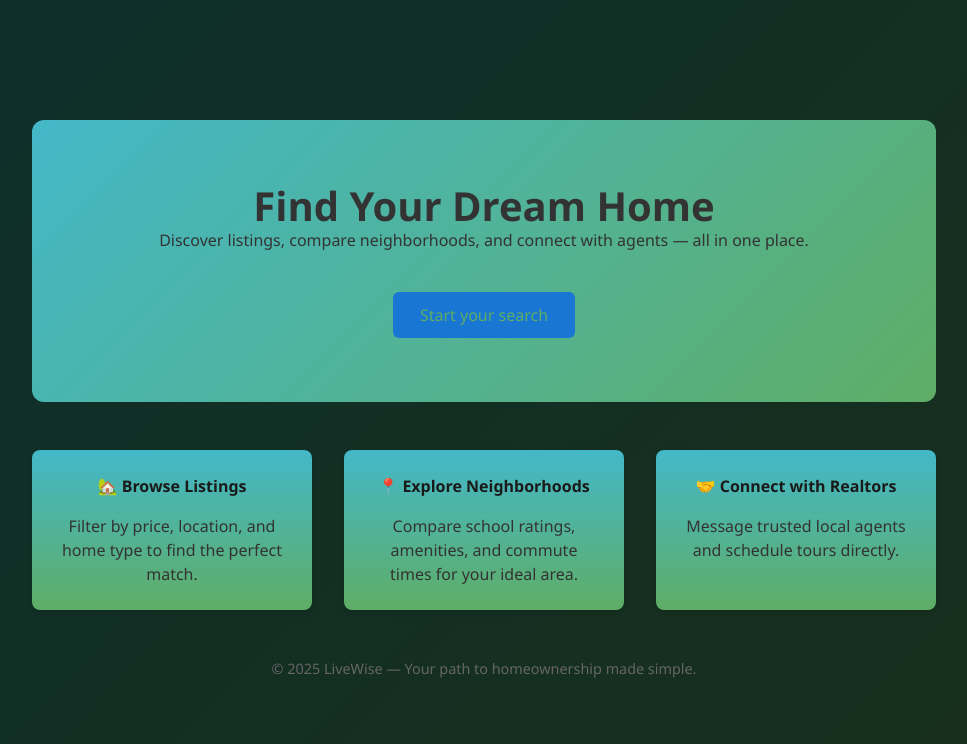
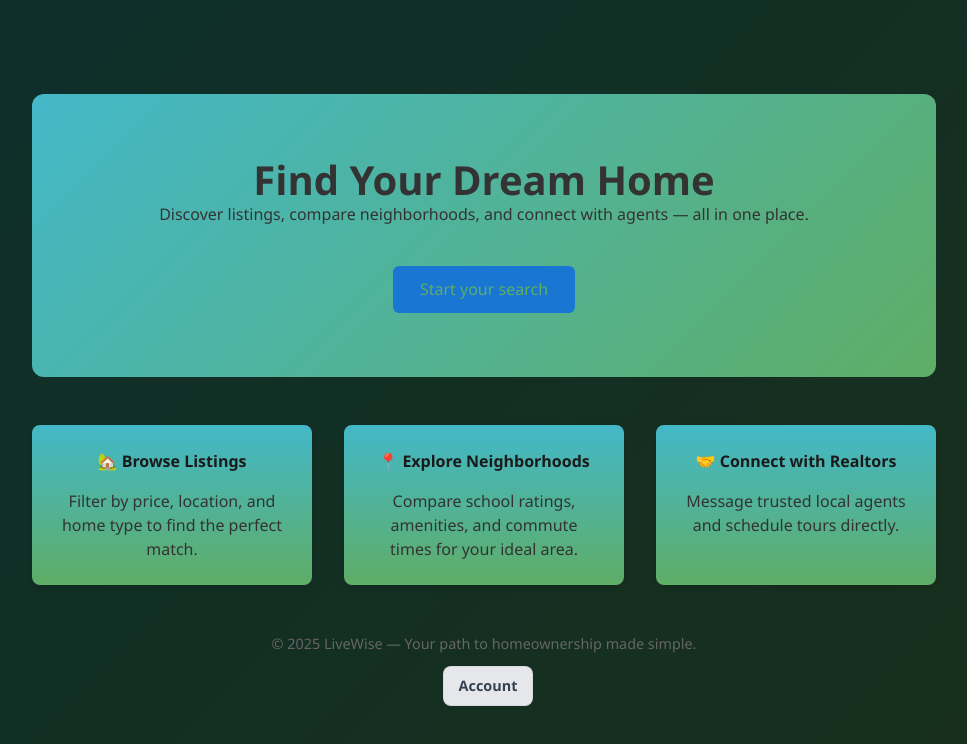
Before and after one commit to WVU-CS330-2025-08-Group03/cs330-2025-group03, a React (Vite) app in the folder frontend/app/: page / in a window 1280 px wide. Shown: the top 744 px of the page, without its empty margins (156-1123 px from the left). Built offline with nearby package versions, Linux system fonts and the light colour scheme.

Commit message:
Account button on homepage

```diff
--- a/frontend/app/src/App.css
+++ b/frontend/app/src/App.css
@@ -71,3 +71,21 @@ footer {
   font-size: 0.9rem;
   color: #666;
 }
+
+/* Account button under slogan (grey) */
+.account-slogan-btn { display: none; }
+
+/* Footer account button (grey) */
+.footer-account-btn {
+  display: inline-block;
+  margin-top: 0.75rem;
+  margin-left: 0.5rem;
+  padding: 0.5rem 0.9rem;
+  background: #e5e7eb;
+  color: #374151;
+  border-radius: 8px;
+  text-decoration: none;
+  font-weight: 600;
+  border: 1px solid rgba(55,65,81,0.08);
+}
+.footer-account-btn:hover { background: #d1d5db; }
--- a/frontend/app/src/App.jsx
+++ b/frontend/app/src/App.jsx
@@ -3,6 +3,7 @@ import "./App.css";
 import { Link, Routes, Route } from 'react-router-dom'
 import Login from "./Login.jsx";
 import CitySearch from "./CitySearch.jsx";
+import Account from "./assets/Account.jsx";
 
 function Home() {
   return (
@@ -30,7 +31,7 @@ function Home() {
 
       <footer>
         <p>© 2025 LiveWise — Your path to homeownership made simple.</p>
-
+        <Link to="/Account" className="footer-account-btn">Account</Link>
       </footer>
     </main>
   )
@@ -42,6 +43,7 @@ function App() {
     <Routes>
       <Route path="/" element={<Home />} />
       <Route path="/login" element={<Login />} />
+      <Route path="/Account" element={<Account />} />
       <Route path="/cities" element={<CitySearch />} />
     </Routes>
   )
```
